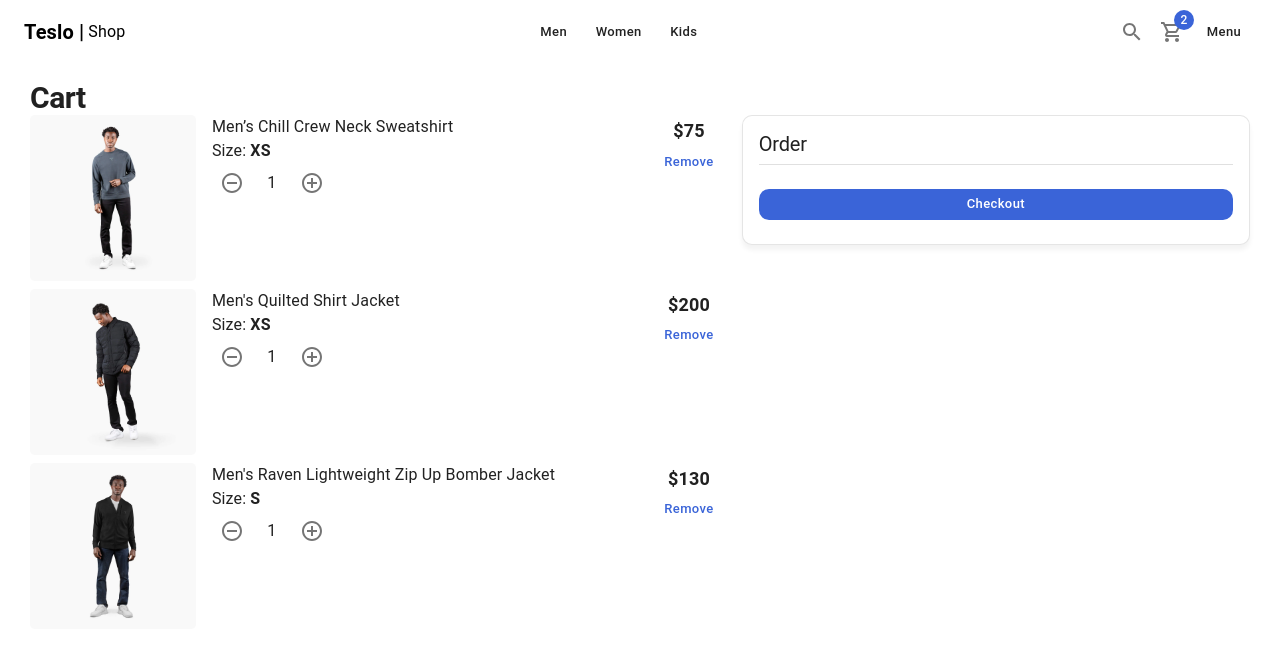
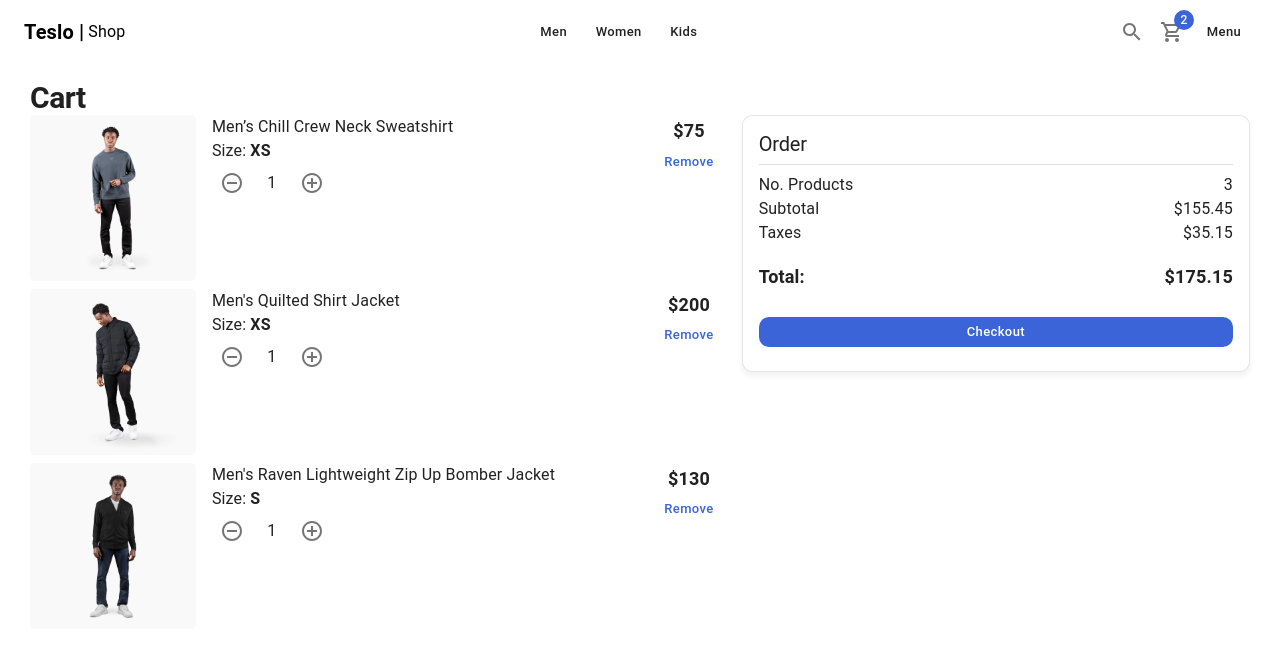
Before and after one commit to StefanoCutri/teslo-shop-next, a Next.js app: page /cart in a window 1280 px wide. Shown: the top 656 px of the page. Built offline with nearby package versions, Linux system fonts and the light colour scheme.

Commit message:
Order Summart

```diff
--- /dev/null
+++ b/src/components/cart/OrderSummary.tsx
@@ -0,0 +1,37 @@
+import { Grid, Typography } from "@mui/material";
+
+const OrderSummary = () => {
+  return (
+    <Grid container>
+      <Grid item xs={6}>
+        <Typography>No. Products</Typography>
+      </Grid>
+      <Grid item xs={6} display="flex" justifyContent="end">
+        <Typography>3</Typography>
+      </Grid>
+
+      <Grid item xs={6}>
+        <Typography>Subtotal</Typography>
+      </Grid>
+      <Grid item xs={6} display="flex" justifyContent="end">
+        <Typography>{`$${155.45}`}</Typography>
+      </Grid>
+
+      <Grid item xs={6}>
+        <Typography>Taxes</Typography>
+      </Grid>
+      <Grid item xs={6} display="flex" justifyContent="end">
+        <Typography>{`$${35.15}`}</Typography>
+      </Grid>
+
+      <Grid item xs={6} sx={{mt: 2}}>
+        <Typography variant="subtitle1">Total:</Typography>
+      </Grid>
+      <Grid item xs={6} display="flex" justifyContent="end" sx={{mt: 2}}>
+        <Typography variant="subtitle1">{`$${175.15}`}</Typography>
+      </Grid>
+    </Grid>
+  );
+};
+
+export default OrderSummary;
--- a/src/components/cart/index.ts
+++ b/src/components/cart/index.ts
@@ -1,2 +1,3 @@
 
-export * from './CartList'
+export * from './CartList';
+export * from './OrderSummary';
--- a/src/pages/cart/index.tsx
+++ b/src/pages/cart/index.tsx
@@ -1,4 +1,5 @@
 import CartList from "@/components/cart/CartList";
+import OrderSummary from "@/components/cart/OrderSummary";
 import ShopLayout from "@/components/layouts/ShopLayout";
 import {
   Box,
@@ -28,7 +29,9 @@
               <Typography variant="h2">Order</Typography>
               <Divider sx={{ my: 1 }} />
 
-              {/* Order Summart */}
+              {/* Order Summary */}
+              <OrderSummary />
+
               <Box sx={{ mt: 3 }}>
                 <Button color="secondary" className="circular-btn" fullWidth>
                   Checkout
```
